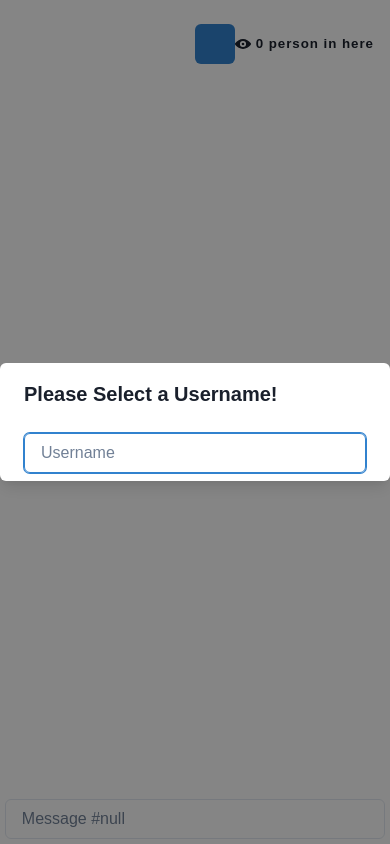
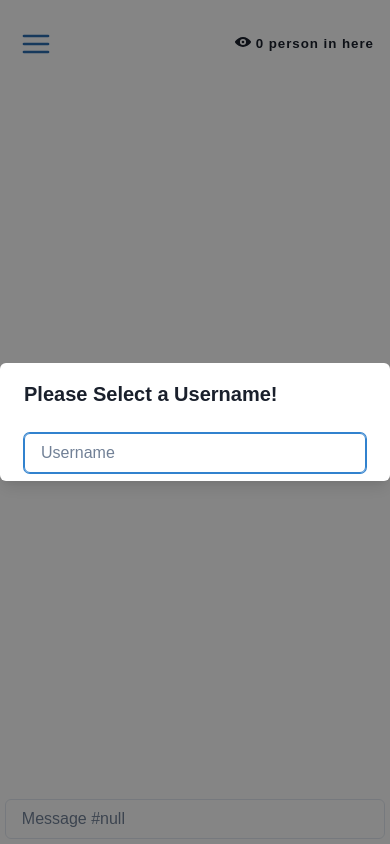
Before and after one commit to mhaslinsky/chatappFE, a Next.js app: page / in a window 390 px wide. Built offline with nearby package versions, Linux system fonts and the light colour scheme.

Commit message:
finzalized hamburger button css, and fixed swiping to open drawer

```diff
--- a/components/RoomList.tsx
+++ b/components/RoomList.tsx
@@ -40,7 +40,8 @@ const RoomList: React.FC<{}> = (props) => {
     return (
       <React.Fragment>
         <Heading letterSpacing='.1rem' marginLeft='.4rem' marginTop='1rem' marginBottom='.5rem'>
-          Rooms
+          {/*@ts-ignore*/}
+          {ctx.currentNamespace?.nsp.slice(1)}
         </Heading>
         <Divider />
         <Box marginTop='1rem'>
--- a/pages/index.tsx
+++ b/pages/index.tsx
@@ -1,12 +1,12 @@
 /* eslint-disable react/no-children-prop */
 import type { NextPage } from "next";
 import Head from "next/head";
-import { Box, Button, Flex, Input, Switch, Text, useDisclosure, useToast } from "@chakra-ui/react";
+import { Box, Button, Flex, IconButton, Input, Switch, Text, useDisclosure, useToast } from "@chakra-ui/react";
 import { useColorMode } from "@chakra-ui/react";
 import NsList from "../components/NsList";
 import React, { useContext, useState } from "react";
 import RoomList from "../components/RoomList";
-import { ViewIcon } from "@chakra-ui/icons";
+import { HamburgerIcon, ViewIcon } from "@chakra-ui/icons";
 import { useForm } from "react-hook-form";
 import Chat from "../components/Chat";
 import UserNameModal from "../components/Modal";
@@ -127,7 +127,7 @@ const Home: NextPage = () => {
         <title>Slackish</title>
         <link rel='icon' href='/favicon.ico' />
       </Head>
-      <main>
+      <main {...swipeHandlers}>
         <UserNameModal />
         <SlideDrawer
           isOpen={isOpen}
@@ -139,25 +139,36 @@ const Home: NextPage = () => {
         </SlideDrawer>
         <Flex flexDirection={{ base: "column", md: "row" }} h='100vh' maxHeight='100%' maxWidth='calc(var(--vw, 1vw) * 100)'>
           {nsRoomElement}
-          <Box
+          {/* <Box
             pointerEvents='none'
-            {...swipeHandlers}
             w='100%'
             h='100%'
             display={{ base: "unset", md: "none" }}
             position='absolute'
             zIndex='4'
-          ></Box>
+          ></Box> */}
           <Flex flexDirection='column' justifyContent='space-between' h='100%' flexGrow='1'>
-            <Flex marginTop='1.5rem' marginRight='1rem' justifyContent='flex-end' alignItems='center'>
-              <Button
+            <Flex
+              marginTop='1.5rem'
+              marginRight='1rem'
+              justifyContent={{ base: "space-between", md: "flex-end" }}
+              alignItems='center'
+            >
+              <IconButton
+                display={{ base: "unset", md: "none" }}
+                variant='ghost'
+                ml='1rem'
                 onClick={() => {
                   onOpen();
                 }}
-              ></Button>
-              <ViewIcon />
-              {/*@ts-ignore react18 bug*/}
-              <Text fontSize='smaller' letterSpacing='.06rem' fontWeight='700'>{`\u00A0${numMembers} ${people} in here`}</Text>
+                icon={<HamburgerIcon h={8} w={8} />}
+                aria-label={"Expand Drawer"}
+              ></IconButton>
+              <Flex flexDirection='row'>
+                <ViewIcon />
+                {/*@ts-ignore react18 bug*/}
+                <Text fontSize='smaller' letterSpacing='.06rem' fontWeight='700'>{`\u00A0${numMembers} ${people} in here`}</Text>
+              </Flex>
             </Flex>
             <Chat />
             <Box margin='.3rem'>
--- a/styles/globals.css
+++ b/styles/globals.css
@@ -14,4 +14,6 @@ a {
 
 * {
   box-sizing: border-box;
+  padding: 0;
+  margin: 0;
 }
```
